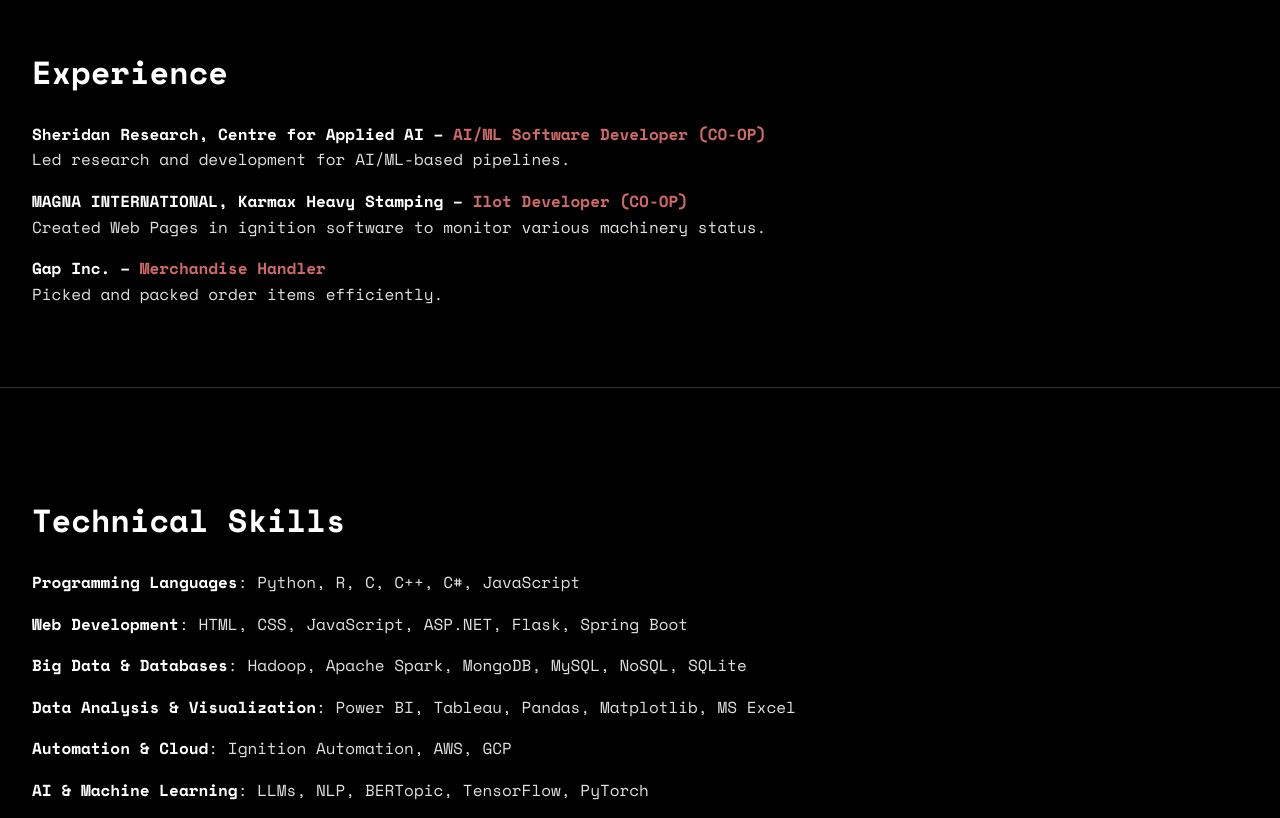
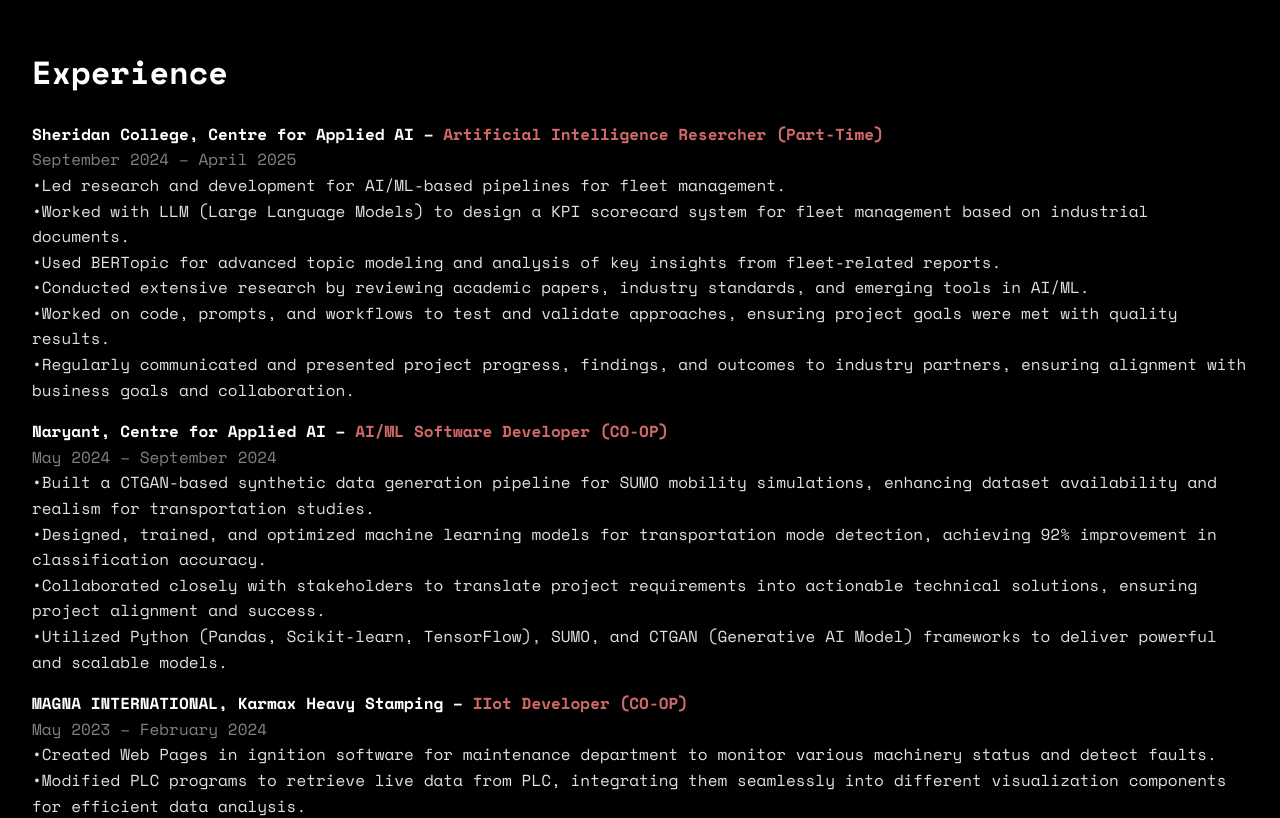
Before and after one commit to het0814/het0814.github.io, a React (Create React App) app: page / in a window 1280 px wide. Shown: the part 920-1738 px from the top of the page. Built offline with nearby package versions, Linux system fonts and the light colour scheme.

Commit message:
updated experience

```diff
--- a/src/components/Experience.js
+++ b/src/components/Experience.js
@@ -5,9 +5,26 @@ const Experience = () => {
     <section id="experience">
       <h2>Experience</h2>
       <ul>
-        <li><strong>Sheridan Research, Centre for Applied AI – <span style={{ color: '#d16969' }}>AI/ML Software Developer (CO-OP)</span></strong><br></br>Led research and development for AI/ML-based pipelines.</li>
-        <li><strong>MAGNA INTERNATIONAL, Karmax Heavy Stamping – <span style={{ color: '#d16969' }}>Ilot Developer (CO-OP)</span></strong><br></br>Created Web Pages in ignition software to monitor various machinery status.</li>
-        <li><strong>Gap Inc. – <span style={{ color: '#d16969' }}>Merchandise Handler</span></strong><br></br>Picked and packed order items efficiently.</li>
+        <li><strong>Sheridan College, Centre for Applied AI – <span style={{ color: '#d16969' }}>Artificial Intelligence Resercher (Part-Time)</span></strong><br></br><span style={{ color: '#808080' }}>September 2024 – April 2025</span><br></br>
+        •Led research and development for AI/ML-based pipelines for fleet management.<br></br>
+        •Worked with LLM (Large Language Models) to design a KPI scorecard system for fleet management based on industrial documents.<br></br>
+        •Used BERTopic for advanced topic modeling and analysis of key insights from fleet-related reports.<br></br>
+        •Conducted extensive research by reviewing academic papers, industry standards, and emerging tools in AI/ML.<br></br>
+        •Worked on code, prompts, and workflows to test and validate approaches, ensuring project goals were met with quality results.<br></br>
+        •Regularly communicated and presented project progress, findings, and outcomes to industry partners, ensuring alignment with business goals and collaboration.</li>
+        <li><strong>Naryant, Centre for Applied AI – <span style={{ color: '#d16969' }}>AI/ML Software Developer (CO-OP)</span></strong><br></br><span style={{ color: '#808080' }}>May 2024 – September 2024</span><br></br>
+        •Built a CTGAN-based synthetic data generation pipeline for SUMO mobility simulations, enhancing dataset availability and realism for transportation studies.<br></br>
+        •Designed, trained, and optimized machine learning models for transportation mode detection, achieving 92% improvement in classification accuracy.<br></br>
+        •Collaborated closely with stakeholders to translate project requirements into actionable technical solutions, ensuring project alignment and success.<br></br>
+        •Utilized Python (Pandas, Scikit-learn, TensorFlow), SUMO, and CTGAN (Generative AI Model) frameworks to deliver powerful and scalable models.</li>
+        <li><strong>MAGNA INTERNATIONAL, Karmax Heavy Stamping – <span style={{ color: '#d16969' }}>IIot Developer (CO-OP)</span></strong><br></br><span style={{ color: '#808080' }}>May 2023 – February 2024</span><br></br>
+        •Created Web Pages in ignition software for maintenance department to monitor various machinery status and detect faults.<br></br>
+        •Modified PLC programs to retrieve live data from PLC, integrating them seamlessly into different visualization components for efficient data analysis.<br></br>
+        •Successfully reduced troubleshooting time by 85% and increased monitoring accuracy by 97% through strategic improvements in processes and technology.<br></br>
+        •Used python scripts to filter data appropriately to fit them into different graphs.<br></br>
+        •Associated in team environment to maintain high levels of productivity.<br></br>
+        •Communicated regularly with management to provide feedback and updates.</li>
+        {/* <li><strong>Gap Inc. – <span style={{ color: '#d16969' }}>Merchandise Handler</span></strong><br></br>•Picked and packed order items efficiently.</li> */}
       </ul>
     </section>
   );
```
